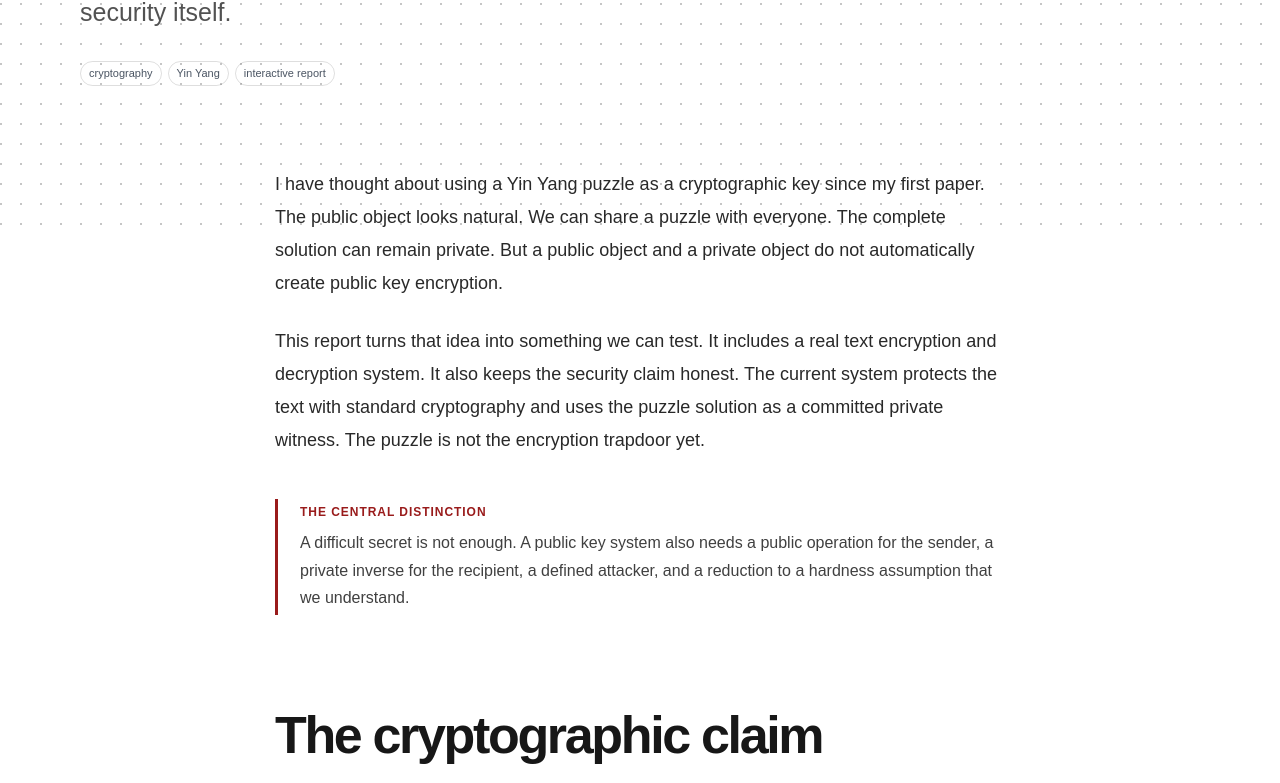
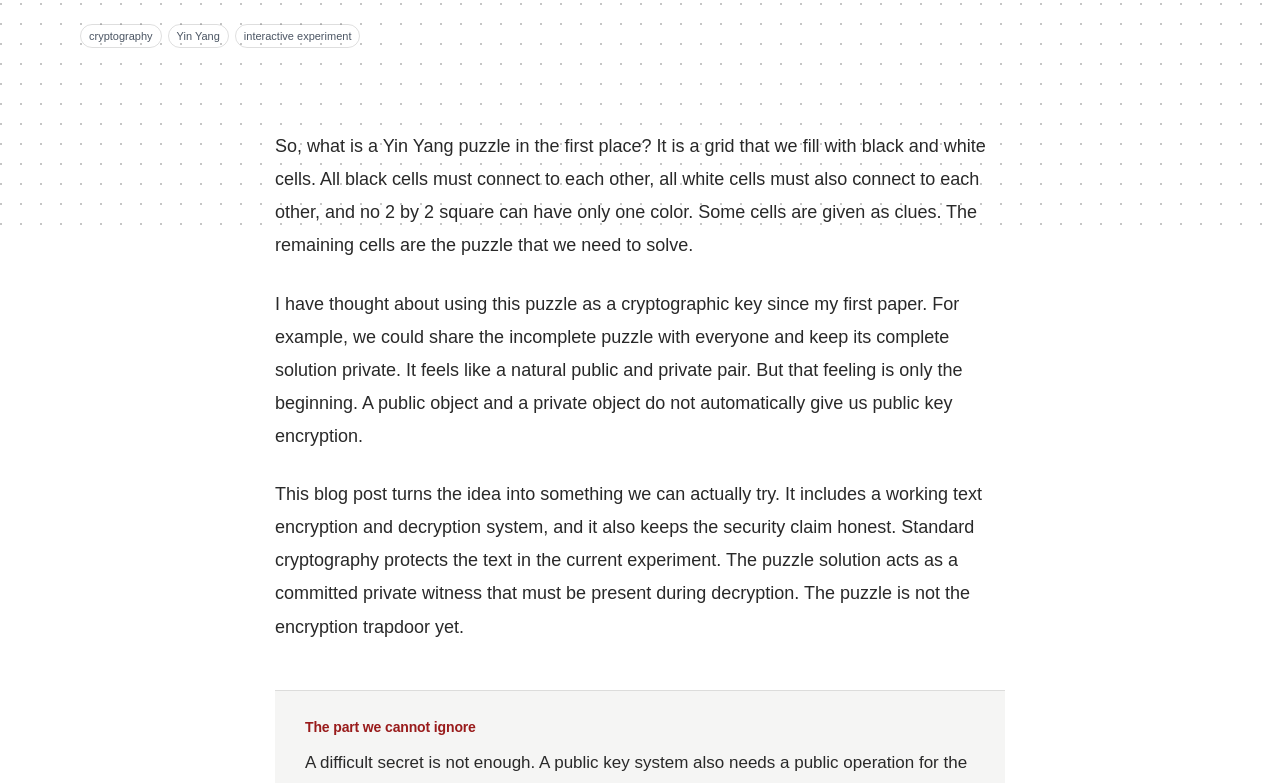
Before and after one commit to Arash-san/arash-website, a Next.js app: page /blog/yin-yang-cryptography in a window 1280 px wide. Shown: the part 557-1340 px from the top of the page. Built offline with nearby package versions, Linux system fonts and the light colour scheme.

Commit message:
Refine personal blog voice and scrolling (#8)
Co-authored-by: INQUIRELAB <bana@ou.edu>

```diff
--- a/app/globals.css
+++ b/app/globals.css
@@ -54,18 +54,35 @@ body {
   background-clip: content-box;
 }
 
+/* Inner section scrollbars stay on the left so they do not compete with the
+   page progress control on the right. The text direction is restored on each
+   content block. A mask appears after the first few pixels of scrolling and
+   softens the top edge of long sections. */
+.section-scroll {
+  direction: rtl;
+  padding-left: 12px;
+  scrollbar-gutter: stable;
+}
+.section-scroll-content {
+  direction: ltr;
+}
+.section-scroll[data-scrolled="true"] {
+  -webkit-mask-image: linear-gradient(to bottom, transparent 0, #000 34px, #000 100%);
+  mask-image: linear-gradient(to bottom, transparent 0, #000 34px, #000 100%);
+}
+
 /* Blog preview on the portfolio */
 .home-blog-preview {
   display: grid;
   gap: 14px;
 }
 .home-blog-preview article {
-  border-left: 2px solid rgba(0, 0, 0, 0.14);
-  padding-left: 14px;
-  transition: border-color 180ms ease;
+  border-bottom: 1px solid rgba(0, 0, 0, 0.14);
+  border-top: 1px solid rgba(0, 0, 0, 0.14);
+  padding: 16px 0;
 }
 .home-blog-preview article[data-open="true"] {
-  border-color: #b91c1c;
+  border-color: rgba(0, 0, 0, 0.24);
 }
 .home-blog-toggle {
   display: flex;
@@ -162,10 +179,9 @@ body {
 }
 .blog-kicker {
   color: #991b1b;
-  font-size: 11px !important;
-  font-weight: 750;
-  letter-spacing: 0.14em;
-  text-transform: uppercase;
+  font-size: 13px !important;
+  font-weight: 680;
+  letter-spacing: -0.01em;
 }
 .blog-index-header {
   max-width: 770px;
@@ -273,30 +289,31 @@ body {
   margin: 0 0 25px;
 }
 .article-copy > h2 {
-  font-size: clamp(32px, 4.6vw, 52px);
-  font-weight: 730;
-  letter-spacing: -0.045em;
-  line-height: 1.08;
-  margin: 92px 0 28px;
+  font-size: clamp(30px, 4vw, 46px);
+  font-weight: 700;
+  letter-spacing: -0.04em;
+  line-height: 1.12;
+  margin: 88px 0 26px;
   scroll-margin-top: 30px;
 }
 .article-callout {
-  border-left: 3px solid #991b1b;
-  margin: 42px 0;
-  padding: 4px 0 4px 22px;
+  background: #f5f5f4;
+  border-bottom: 1px solid rgba(0, 0, 0, 0.1);
+  border-top: 1px solid rgba(0, 0, 0, 0.1);
+  margin: 46px 0;
+  padding: 26px 30px 28px;
 }
 .article-callout > strong {
   color: #991b1b;
   display: block;
-  font-size: 12px;
-  letter-spacing: 0.08em;
-  margin-bottom: 8px;
-  text-transform: uppercase;
+  font-size: 14px;
+  letter-spacing: -0.01em;
+  margin-bottom: 10px;
 }
 .article-callout p {
-  color: #404040;
-  font-size: 16px;
-  line-height: 1.7;
+  color: #292929;
+  font-size: 17px;
+  line-height: 1.72;
 }
 .blog-lab {
   width: min(1080px, calc(100vw - 48px));
--- a/components/blog/home-blog-preview.tsx
+++ b/components/blog/home-blog-preview.tsx
@@ -11,7 +11,7 @@ export function HomeBlogPreview({ compact = false }: { compact?: boolean }) {
   return (
     <div className="home-blog-preview">
       <p className={compact ? "text-xs" : "text-sm"}>
-        Technical notes, experiments, and ideas that are easier to understand when you can touch them.
+        Welcome to my blog section, where I will share interesting works, my thoughts, and other similar topics.
       </p>
       <article data-open={open}>
         <button
@@ -32,7 +32,7 @@ export function HomeBlogPreview({ compact = false }: { compact?: boolean }) {
             <div>
               {post.tags.map((tag) => <span key={tag}>{tag}</span>)}
             </div>
-            <Link href={`/blog/${post.slug}`}>Open the interactive report <span aria-hidden="true">→</span></Link>
+            <Link href={`/blog/${post.slug}`}>Read the blog post <span aria-hidden="true">→</span></Link>
           </div>
         )}
       </article>
--- a/content/blog/yin-yang-cryptography.json
+++ b/content/blog/yin-yang-cryptography.json
@@ -5,29 +5,33 @@
   "date": "2026-07-13",
   "dateLabel": "July 13, 2026",
   "title": "Can a Yin Yang puzzle become a cryptographic key?",
-  "subtitle": "A working text encryption experiment, a precise role for the private solution, and the questions that remain before the puzzle can carry security itself.",
-  "excerpt": "I wanted to move the Yin Yang key idea from a sentence into a protocol that we can inspect. This report separates the public puzzle, private witness, agreement key, and encrypted message, then tests each part in the browser.",
+  "subtitle": "I wanted to see what happens when the puzzle is public, its solution is private, and we ask both of them to take part in protecting a message.",
+  "excerpt": "I wanted to move the Yin Yang key idea from a sentence into something we can try. This blog post explains the puzzle, separates the public and private parts, and lets you encrypt and decrypt text in the browser.",
   "readTime": "24 min read",
-  "tags": ["cryptography", "Yin Yang", "interactive report"],
+  "tags": ["cryptography", "Yin Yang", "interactive experiment"],
   "featured": true,
   "blocks": [
     {
       "type": "paragraph",
-      "text": "I have thought about using a Yin Yang puzzle as a cryptographic key since my first paper. The public object looks natural. We can share a puzzle with everyone. The complete solution can remain private. But a public object and a private object do not automatically create public key encryption."
+      "text": "So, what is a Yin Yang puzzle in the first place? It is a grid that we fill with black and white cells. All black cells must connect to each other, all white cells must also connect to each other, and no 2 by 2 square can have only one color. Some cells are given as clues. The remaining cells are the puzzle that we need to solve."
     },
     {
       "type": "paragraph",
-      "text": "This report turns that idea into something we can test. It includes a real text encryption and decryption system. It also keeps the security claim honest. The current system protects the text with standard cryptography and uses the puzzle solution as a committed private witness. The puzzle is not the encryption trapdoor yet."
+      "text": "I have thought about using this puzzle as a cryptographic key since my first paper. For example, we could share the incomplete puzzle with everyone and keep its complete solution private. It feels like a natural public and private pair. But that feeling is only the beginning. A public object and a private object do not automatically give us public key encryption."
+    },
+    {
+      "type": "paragraph",
+      "text": "This blog post turns the idea into something we can actually try. It includes a working text encryption and decryption system, and it also keeps the security claim honest. Standard cryptography protects the text in the current experiment. The puzzle solution acts as a committed private witness that must be present during decryption. The puzzle is not the encryption trapdoor yet."
     },
     {
       "type": "callout",
-      "label": "The central distinction",
+      "label": "The part we cannot ignore",
       "text": "A difficult secret is not enough. A public key system also needs a public operation for the sender, a private inverse for the recipient, a defined attacker, and a reduction to a hardness assumption that we understand."
     },
     {
       "type": "heading",
       "id": "the-cryptographic-claim",
-      "text": "The cryptographic claim"
+      "text": "What are we actually trying to build?"
     },
     {
       "type": "paragraph",
@@ -48,7 +52,7 @@
     {
       "type": "heading",
       "id": "three-packages-not-one-key",
-      "text": "Three packages, not one key"
+      "text": "One puzzle, but three different packages"
     },
     {
       "type": "paragraph",
@@ -65,7 +69,7 @@
     {
       "type": "heading",
       "id": "the-20-by-20-material",
-      "text": "The 20 by 20 material we already possess"
+      "text": "The 20 by 20 material we already have"
     },
     {
       "type": "paragraph",
@@ -78,7 +82,7 @@
     {
       "type": "heading",
       "id": "the-working-browser-protocol",
-      "text": "The working browser protocol"
+      "text": "How the browser experiment works"
     },
     {
       "type": "paragraph",
@@ -95,7 +99,7 @@
     {
       "type": "heading",
       "id": "key-generation",
-      "text": "KeyGen in detail"
+      "text": "What happens when we create a key?"
     },
     {
       "type": "paragraph",
@@ -112,7 +116,7 @@
     {
       "type": "heading",
       "id": "encapsulation-and-encryption",
-      "text": "Encapsulation and encryption"
+      "text": "What does the sender do?"
     },
     {
       "type": "paragraph",
@@ -125,7 +129,7 @@
     {
       "type": "heading",
       "id": "verification-and-decryption",
-      "text": "Witness verification and decryption"
+      "text": "What does the recipient check?"
     },
     {
       "type": "paragraph",
@@ -138,7 +142,7 @@
     {
       "type": "heading",
       "id": "canonical-puzzle-identity",
-      "text": "Canonical puzzle identity"
+      "text": "When eight boards are really one board"
     },
     {
       "type": "paragraph",
@@ -155,7 +159,7 @@
     {
       "type": "heading",
       "id": "commitment-is-not-encryption",
-      "text": "A commitment is not encryption"
+      "text": "Why is a commitment not encryption?"
     },
     {
       "type": "paragraph",
@@ -172,7 +176,7 @@
     {
       "type": "heading",
       "id": "security-parameter",
-      "text": "The security parameter cannot be board width"
+      "text": "Why is board width not a security level?"
     },
     {
       "type": "paragraph",
@@ -189,7 +193,7 @@
     {
       "type": "heading",
       "id": "threat-model",
-      "text": "The threat model changes the answer"
+      "text": "Who are we protecting the message from?"
     },
     {
       "type": "paragraph",
@@ -206,7 +210,7 @@
     {
       "type": "heading",
       "id": "np-complete-is-not-a-trapdoor",
-      "text": "NP completeness is not a trapdoor"
+      "text": "NP completeness still does not give us a trapdoor"
     },
     {
       "type": "paragraph",
@@ -219,11 +223,11 @@
     {
       "type": "heading",
       "id": "research-path",
-      "text": "A research path that does not skip steps"
+      "text": "Where could this idea go next?"
     },
     {
       "type": "paragraph",
-      "text": "The next practical version should replace classical agreement with ML KEM from FIPS 203. The public puzzle can remain bound to the KEM key. A proof of knowledge can later let the recipient prove possession of a valid solution without exposing it. This gives the puzzle an authentication role and gives the message a standardized post quantum foundation."
+      "text": "One practical next version could replace classical agreement with ML KEM from FIPS 203. The public puzzle can remain connected to the KEM key. A proof of knowledge could also let the recipient prove that a valid solution exists without exposing it. In that design, the puzzle would help with authentication and a standard post quantum method would protect the message."
     },
     {
       "type": "lab",
@@ -231,12 +235,12 @@
     },
     {
       "type": "paragraph",
-      "text": "The native trapdoor question should remain a separate research program. It needs a generator with a hidden structure, a public distribution that conceals that structure, an efficient inverse for the owner, and evidence against structural attacks. It should not protect real user data until independent cryptographers have tried to break it."
+      "text": "The native trapdoor question is a different and much harder idea. We would need a generator with hidden structure, a public distribution that hides that structure, an efficient inverse for the owner, and strong evidence against structural attacks. I want to explore that question, but it should not protect real user data until independent cryptographers have tried to break it."
     },
     {
       "type": "heading",
       "id": "what-enterprise-grade-would-mean",
-      "text": "What an enterprise version would require"
+      "text": "What would a real product need?"
     },
     {
       "type": "paragraph",
@@ -249,19 +253,19 @@
     {
       "type": "heading",
       "id": "where-the-agent-fits",
-      "text": "Where the agent fits"
+      "text": "Where did the agent help?"
     },
     {
       "type": "paragraph",
-      "text": "The cryptographic direction, puzzle key idea, symmetry idea, and research questions were given by the researcher. GPT 5.6 soul high was used to explore the protocol, implement the interactive system faster, test failure cases, and help turn the idea into this report."
+      "text": "The cryptographic direction, puzzle key idea, symmetry idea, and research questions came from the researcher. GPT 5.6 soul high was used to explore the protocol, implement the interactive system faster, test failure cases, and help turn the idea into this blog post."
     },
     {
       "type": "paragraph",
-      "text": "There is something worth exploring here. Agents can shorten the distance between an idea and a working experiment. That gives the researcher more chances to test a thought, notice a weakness, and revise the direction. The human still decides which question matters and which claim is responsible."
+      "text": "There is also something interesting about using agents this way. They can shorten the distance between an idea and a working experiment. The researcher gets more chances to test a thought, notice a weakness, and then revise the direction. The human still decides which question matters and which claim is responsible."
     },
     {
       "type": "paragraph",
-      "text": "The result is modest but real. We can encrypt and decrypt text. We can bind that ciphertext to a public Yin Yang puzzle. We can require the private solution during decryption. And we can point to the exact missing piece: a native puzzle trapdoor with a defensible security argument."
+      "text": "Why not? That is really why I am doing this. We already have a beautiful puzzle, a public object, a private solution, and many open questions. We can now encrypt and decrypt text, connect the ciphertext to a public Yin Yang puzzle, and require the private solution during decryption. We can also see the exact missing piece: a native puzzle trapdoor with a security argument that other cryptographers can test. Maybe this does not become a new cryptographic system. Maybe it leads to a different use of puzzle knowledge. But the only good way to learn that is to build the idea carefully, ask where it fails, and then keep going."
     }
   ],
   "sources": [
```
Also changed, not shown: app/blog/page.tsx (+4 -4 lines), app/page.tsx (+24 -10 lines).
